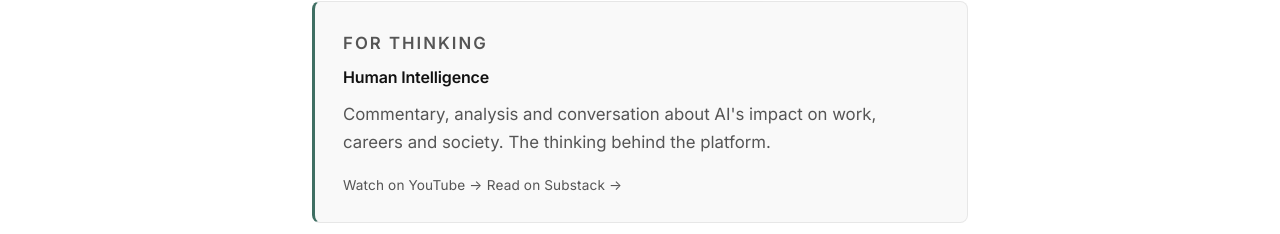
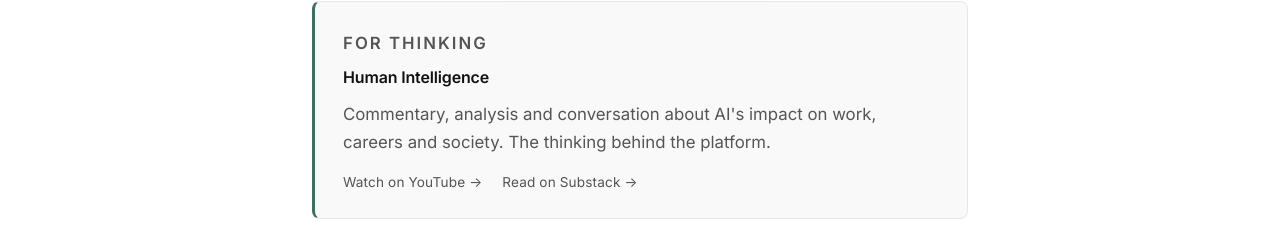
Before and after one commit to MYAISAM/aievolvingyou, a React (Vite) app: page / in a window 1280 px wide. Shown: the part 2662-2896 px from the top of the page. Built offline with nearby package versions, Linux system fonts and the light colour scheme.

Commit message:
Fix link spacing in For Thinking card

```diff
--- a/src/App.jsx
+++ b/src/App.jsx
@@ -121,6 +121,7 @@ function HomePage({ onOpenWaitlist }) {
                 Commentary, analysis and conversation about AI's impact on work, careers and society.
                 The thinking behind the platform.
               </p>
+              <div style={{ display: 'flex', gap: '20px', flexWrap: 'wrap' }}>
                 <a
                   href="https://www.youtube.com/@OurHumanIntelligence"
                   target="_blank"
@@ -129,7 +130,6 @@ function HomePage({ onOpenWaitlist }) {
                 >
                   Watch on YouTube →
                 </a>
-              {" "}
                 <a
                   href="https://ourhumanintelligence.substack.com"
                   target="_blank"
@@ -138,6 +138,7 @@ function HomePage({ onOpenWaitlist }) {
                 >
                   Read on Substack →
                 </a>
+              </div>
             </div>
 
             <div style={cardStyleMuted}>
```
Also changed, not shown: 3 other files (tests, documents, lock files or other folders). Lines whose indentation alone changed are shown as unchanged.
